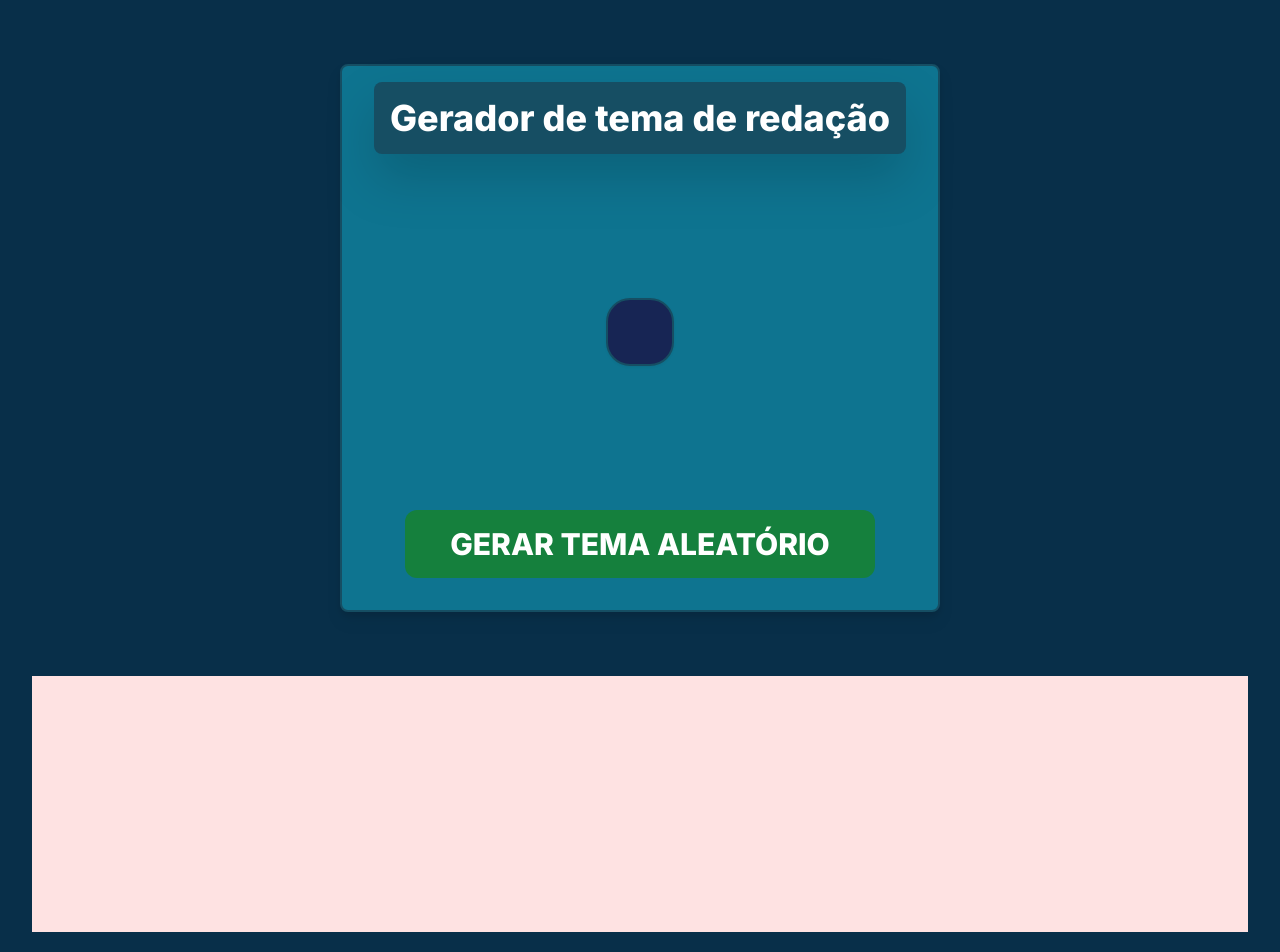
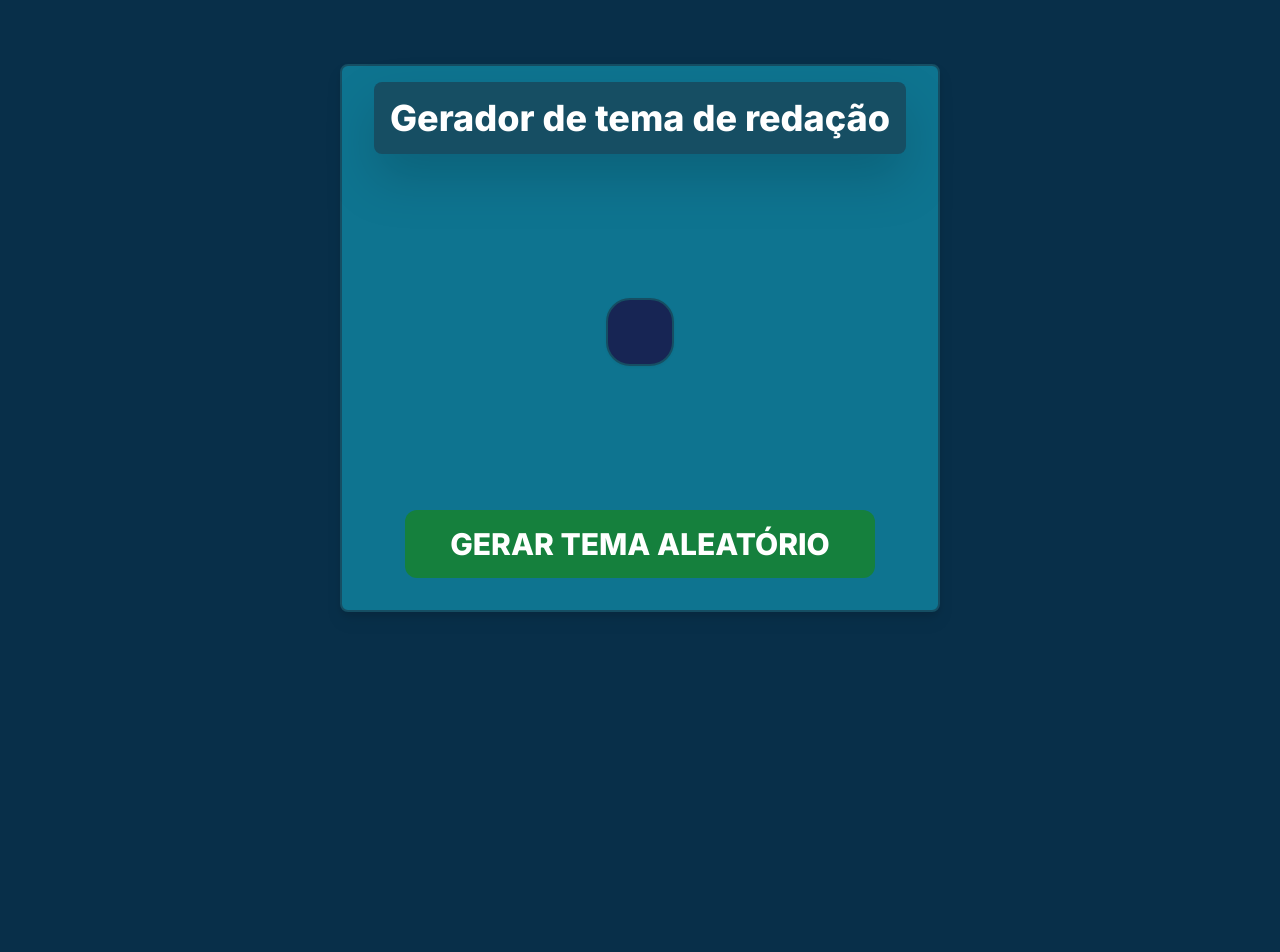
Before and after one commit to ArthurSilv4/gerador-de-tema-redacao, a Next.js app: page / in a window 1280 px wide. Shown: the top 952 px of the page. Built offline with nearby package versions, Linux system fonts and the light colour scheme.

Commit message:
tirei a cor do ads

```diff
--- a/src/app/components/boxAds.tsx
+++ b/src/app/components/boxAds.tsx
@@ -6,7 +6,7 @@ export function BoxAds() {
                 crossOrigin="anonymous"></script>
 
             <ins
-                className="block w-68 h-64 bg-red-100 "
+                className="block w-68 h-64"
                 data-ad-client="ca-pub-5537187449610195"
                 data-ad-slot="9882629147"
                 data-adstest="on"
```
